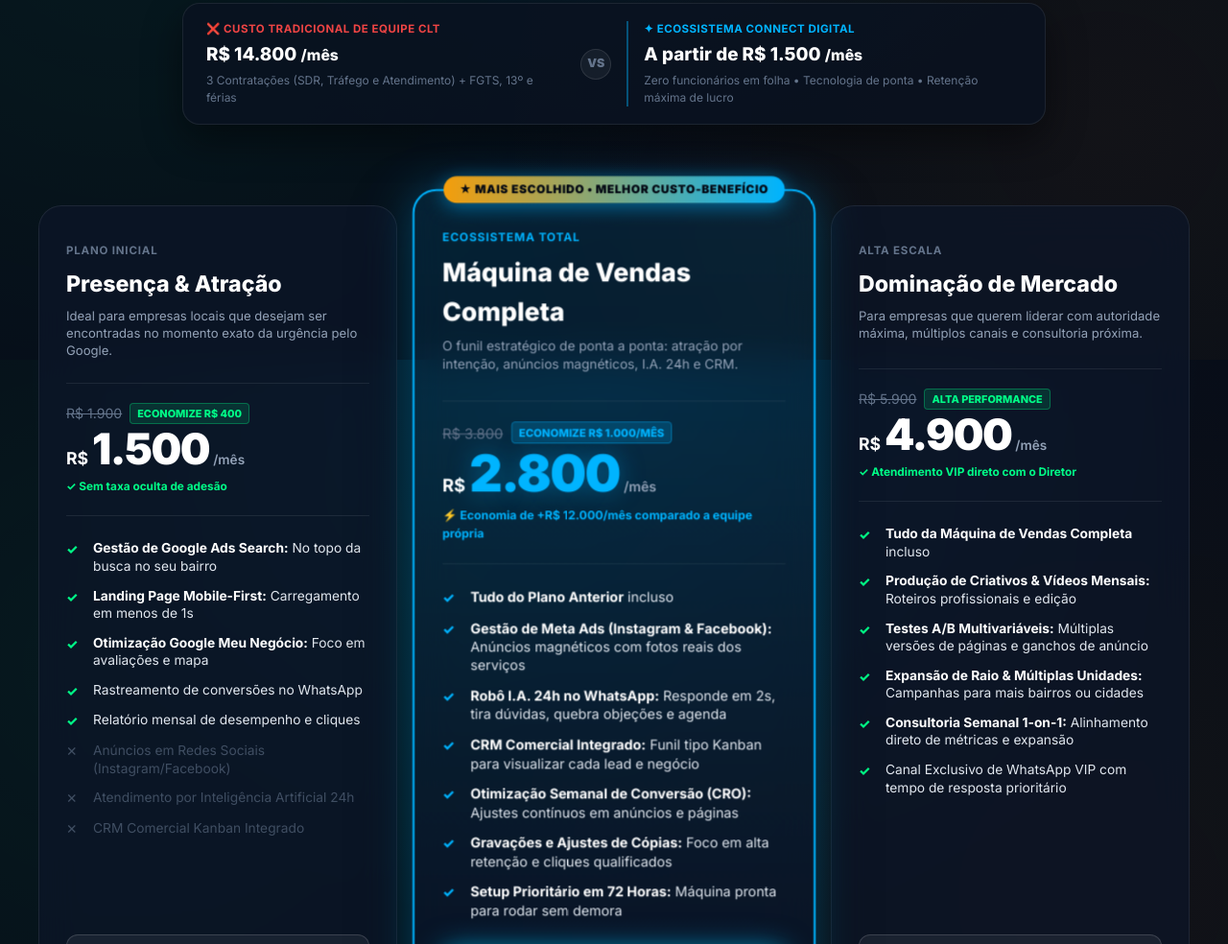
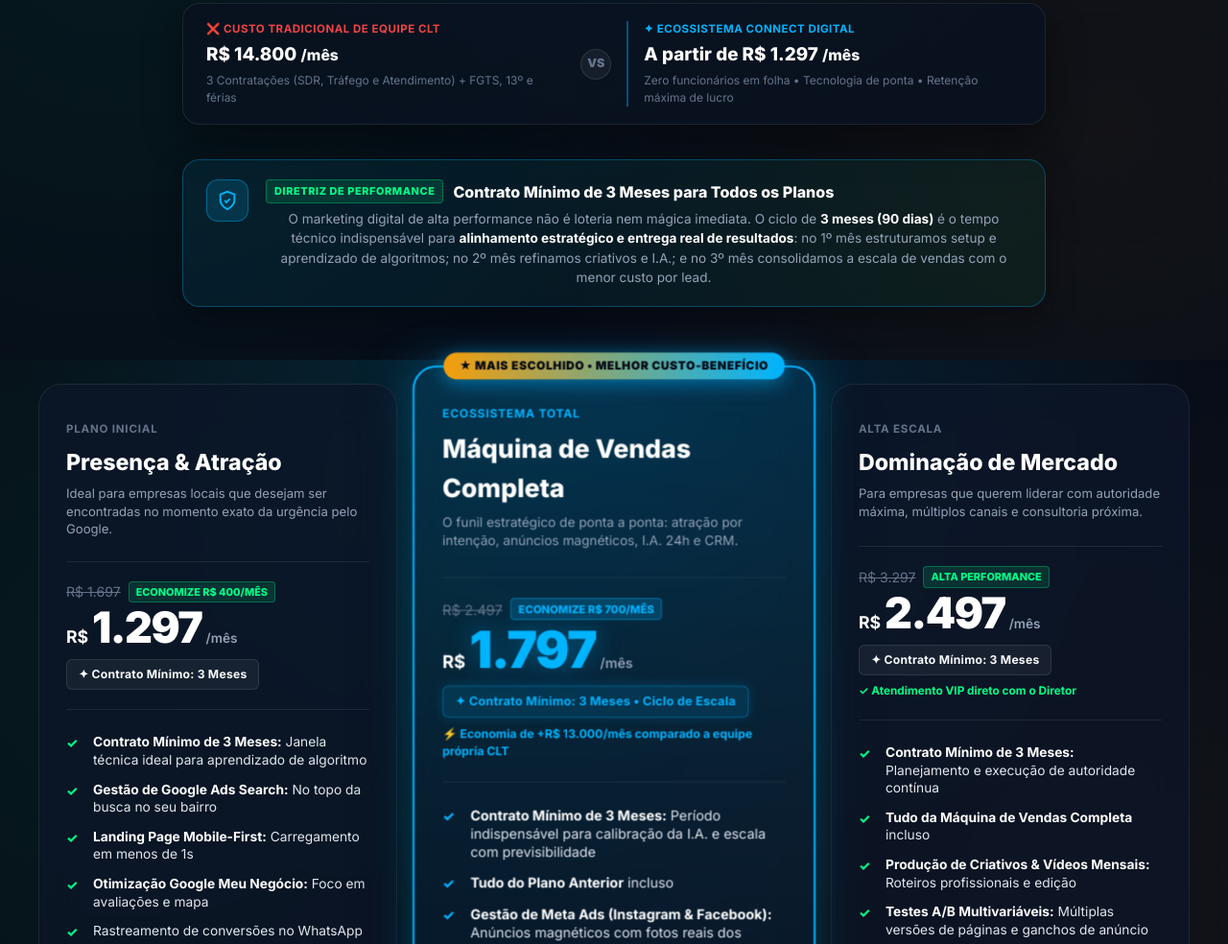
Before and after one commit to Raffaell19/apresentacao-connect-digital, a plain HTML site: page proposta.html in a window 1280 px wide. Shown: the part 425-1409 px from the top of the page at 96% size. Drawn offline with Linux system fonts and the light colour scheme.

Commit message:
feat: atualizar precos para R, R e R e adicionar regra de contrato minimo de 3 meses para alinhamento de resultados

```diff
--- a/proposta.css
+++ b/proposta.css
@@ -241,7 +241,7 @@ a {
 /* Banner de Ancoragem Psicológica (Choque de Custos CLT vs. Connect Digital) */
 .anchoring-banner {
   max-width: 960px;
-  margin: 0 auto 52px;
+  margin: 0 auto 36px;
   background: rgba(10, 18, 32, 0.85);
   border: 1px solid rgba(255, 255, 255, 0.08);
   border-radius: var(--radius-lg);
@@ -251,6 +251,104 @@ a {
   align-items: center;
   gap: 16px;
   box-shadow: 0 16px 40px rgba(0, 0, 0, 0.45);
+}
+
+/* Banner de Alinhamento: Diretriz de Contrato Mínimo de 3 Meses */
+.contract-rule-banner {
+  max-width: 960px;
+  margin: 0 auto 48px;
+  background: linear-gradient(135deg, rgba(0, 180, 255, 0.08) 0%, rgba(0, 255, 136, 0.05) 100%);
+  border: 1px solid rgba(0, 180, 255, 0.3);
+  border-radius: var(--radius-lg);
+  padding: 20px 24px;
+  display: flex;
+  align-items: flex-start;
+  gap: 18px;
+  box-shadow: 0 10px 30px rgba(0, 0, 0, 0.35);
+}
+
+.contract-rule-icon {
+  width: 44px;
+  height: 44px;
+  min-width: 44px;
+  border-radius: 12px;
+  background: rgba(0, 180, 255, 0.15);
+  border: 1px solid rgba(0, 180, 255, 0.4);
+  color: var(--cyan-neon);
+  display: flex;
+  align-items: center;
+  justify-content: center;
+}
+
+.contract-rule-icon svg {
+  width: 22px;
+  height: 22px;
+}
+
+.contract-rule-content {
+  flex: 1;
+}
+
+.contract-rule-header {
+  display: flex;
+  align-items: center;
+  gap: 10px;
+  flex-wrap: wrap;
+  margin-bottom: 6px;
+}
+
+.contract-rule-tag {
+  font-size: 0.68rem;
+  font-weight: 800;
+  text-transform: uppercase;
+  letter-spacing: 0.6px;
+  color: var(--emerald-neon);
+  background: rgba(0, 255, 136, 0.12);
+  border: 1px solid rgba(0, 255, 136, 0.3);
+  padding: 3px 8px;
+  border-radius: 4px;
+}
+
+.contract-rule-header h4 {
+  font-size: 1rem;
+  font-weight: 800;
+  color: #ffffff;
+  margin: 0;
+}
+
+.contract-rule-content p {
+  font-size: 0.85rem;
+  color: var(--text-muted);
+  line-height: 1.5;
+  margin: 0;
+}
+
+.contract-rule-content strong {
+  color: #ffffff;
+}
+
+/* Badge de Contrato Mínimo no Card */
+.plan-contract-badge {
+  display: inline-flex;
+  align-items: center;
+  justify-content: center;
+  gap: 6px;
+  margin-top: 10px;
+  font-size: 0.76rem;
+  font-weight: 700;
+  padding: 6px 12px;
+  border-radius: 6px;
+  background: rgba(255, 255, 255, 0.05);
+  border: 1px solid rgba(255, 255, 255, 0.1);
+  color: var(--text-secondary);
+  letter-spacing: 0.02em;
+}
+
+.plan-contract-badge.featured-badge {
+  background: rgba(0, 180, 255, 0.12);
+  border-color: rgba(0, 180, 255, 0.35);
+  color: var(--cyan-neon);
+  box-shadow: 0 0 12px rgba(0, 180, 255, 0.2);
 }
 
 .anchor-col-danger {
--- a/proposta.html
+++ b/proposta.html
@@ -92,9 +92,27 @@
 
         <div class="anchor-col-success">
           <span class="anchor-tag success">✦ Ecossistema Connect Digital</span>
-          <strong class="anchor-main-val">A partir de R$ 1.500 <small>/mês</small></strong>
-          <span class="anchor-sub-desc">Zero funcionários em folha • Tecnologia de ponta • Retenção máxima de
-            lucro</span>
+          <strong class="anchor-main-val">A partir de R$ 1.297 <small>/mês</small></strong>
+          <span class="anchor-sub-desc">Zero funcionários em folha • Tecnologia de ponta • Retenção máxima de lucro</span>
+        </div>
+      </div>
+
+      <!-- Banner de Alinhamento Estratégico: Contrato Mínimo de 3 Meses -->
+      <div class="contract-rule-banner">
+        <div class="contract-rule-icon">
+          <svg viewBox="0 0 24 24" fill="none" stroke="currentColor" stroke-width="2">
+            <path d="M12 22s8-4 8-10V5l-8-3-8 3v7c0 6 8 10 8 10z"></path>
+            <path d="m9 12 2 2 4-4"></path>
+          </svg>
+        </div>
+        <div class="contract-rule-content">
+          <div class="contract-rule-header">
+            <span class="contract-rule-tag">DIRETRIZ DE PERFORMANCE</span>
+            <h4>Contrato Mínimo de 3 Meses para Todos os Planos</h4>
+          </div>
+          <p>
+            O marketing digital de alta performance não é loteria nem mágica imediata. O ciclo de <strong>3 meses (90 dias)</strong> é o tempo técnico indispensável para <strong>alinhamento estratégico e entrega real de resultados</strong>: no 1º mês estruturamos setup e aprendizado de algoritmos; no 2º mês refinamos criativos e I.A.; e no 3º mês consolidamos a escala de vendas com o menor custo por lead.
+          </p>
         </div>
       </div>
     </div>
@@ -118,18 +136,22 @@
 
         <div class="price-block">
           <div class="price-strike-row">
-            <span class="strike-price">R$ 1.900</span>
-            <span class="discount-badge">ECONOMIZE R$ 400</span>
+            <span class="strike-price">R$ 1.697</span>
+            <span class="discount-badge">ECONOMIZE R$ 400/MÊS</span>
           </div>
           <div class="price-main-row">
             <span class="currency-symbol">R$</span>
-            <span class="price-number">1.500</span>
+            <span class="price-number">1.297</span>
             <span class="price-period">/mês</span>
           </div>
-          <span class="price-anchor-savings">✓ Sem taxa oculta de adesão</span>
+          <div class="plan-contract-badge">✦ Contrato Mínimo: 3 Meses</div>
         </div>
 
         <ul class="features-list">
+          <li class="feature-item">
+            <span class="feature-icon-check">✓</span>
+            <span><strong>Contrato Mínimo de 3 Meses:</strong> Janela técnica ideal para aprendizado de algoritmo</span>
+          </li>
           <li class="feature-item">
             <span class="feature-icon-check">✓</span>
             <span><strong>Gestão de Google Ads Search:</strong> No topo da busca no seu bairro</span>
@@ -164,7 +186,7 @@
           </li>
         </ul>
 
-        <a href="https://wa.me/5551998777570?text=Ol%C3%A1%20Rafael!%20Analisei%20a%20proposta%20comercial%20da%20Connect%20Digital%20e%20quero%20fechar%20o%20Plano%201%20(Presen%C3%A7a%20%26%20Atra%C3%A7%C3%A3o%20-%20R%24%201.500%2Fm%C3%AAs).%20Como%20iniciamos%3F"
+        <a href="https://wa.me/5551998777570?text=Ol%C3%A1%20Rafael!%20Analisei%20a%20proposta%20comercial%20da%20Connect%20Digital%20e%20quero%20fechar%20o%20Plano%201%20(Presen%C3%A7a%20%26%20Atra%C3%A7%C3%A3o%20-%20R%24%201.297%2Fm%C3%AAs%20com%20contrato%20de%203%20meses).%20Como%20iniciamos%3F"
           target="_blank" rel="noopener" class="btn-plan btn-secondary">
           <span>Escolher Presença &amp; Atração</span>
         </a>
@@ -186,22 +208,27 @@
 
         <div class="price-block">
           <div class="price-strike-row">
-            <span class="strike-price">R$ 3.800</span>
+            <span class="strike-price">R$ 2.497</span>
             <span class="discount-badge" style="background: rgba(0, 180, 255, 0.2); color: var(--cyan-neon); border-color: rgba(0, 180, 255, 0.4);">
-              ECONOMIZE R$ 1.000/MÊS
+              ECONOMIZE R$ 700/MÊS
             </span>
           </div>
           <div class="price-main-row">
             <span class="currency-symbol">R$</span>
-            <span class="price-number">2.800</span>
+            <span class="price-number">1.797</span>
             <span class="price-period">/mês</span>
           </div>
-          <span class="price-anchor-savings" style="color: var(--cyan-neon);">
-            ⚡ Economia de +R$ 12.000/mês comparado a equipe própria
+          <div class="plan-contract-badge featured-badge">✦ Contrato Mínimo: 3 Meses • Ciclo de Escala</div>
+          <span class="price-anchor-savings" style="color: var(--cyan-neon); display: block; margin-top: 8px;">
+            ⚡ Economia de +R$ 13.000/mês comparado a equipe própria CLT
           </span>
         </div>
 
         <ul class="features-list">
+          <li class="feature-item">
+            <span class="feature-icon-check" style="color: var(--cyan-neon);">✓</span>
+            <span><strong>Contrato Mínimo de 3 Meses:</strong> Período indispensável para calibração da I.A. e escala com previsibilidade</span>
+          </li>
           <li class="feature-item">
             <span class="feature-icon-check" style="color: var(--cyan-neon);">✓</span>
             <span><strong>Tudo do Plano Anterior</strong> incluso</span>
@@ -232,7 +259,7 @@
           </li>
         </ul>
 
-        <a href="https://wa.me/5551998777570?text=Ol%C3%A1%20Rafael!%20Analisei%20a%20proposta%20comercial%20da%20Connect%20Digital%20e%20decidi%20pelo%20Plano%202%20(M%C3%A1quina%20de%20Vendas%20Completa%20-%20R%24%202.800%2Fm%C3%AAs).%20Quero%20ativar%20o%20ecossistema%20completo!"
+        <a href="https://wa.me/5551998777570?text=Ol%C3%A1%20Rafael!%20Analisei%20a%20proposta%20comercial%20da%20Connect%20Digital%20e%20decidi%20pelo%20Plano%202%20(M%C3%A1quina%20de%20Vendas%20Completa%20-%20R%24%201.797%2Fm%C3%AAs%20com%20contrato%20de%203%20meses).%20Quero%20ativar%20o%20ecossistema%20completo!"
           target="_blank" rel="noopener" class="btn-plan btn-primary-hero">
           <span>ATIVAR MÁQUINA DE VENDAS ➔</span>
         </a>
@@ -250,18 +277,23 @@
 
         <div class="price-block">
           <div class="price-strike-row">
-            <span class="strike-price">R$ 5.900</span>
+            <span class="strike-price">R$ 3.297</span>
             <span class="discount-badge">ALTA PERFORMANCE</span>
           </div>
           <div class="price-main-row">
             <span class="currency-symbol">R$</span>
-            <span class="price-number">4.900</span>
+            <span class="price-number">2.497</span>
             <span class="price-period">/mês</span>
           </div>
-          <span class="price-anchor-savings">✓ Atendimento VIP direto com o Diretor</span>
+          <div class="plan-contract-badge">✦ Contrato Mínimo: 3 Meses</div>
+          <span class="price-anchor-savings" style="display: block; margin-top: 8px;">✓ Atendimento VIP direto com o Diretor</span>
         </div>
 
         <ul class="features-list">
+          <li class="feature-item">
+            <span class="feature-icon-check">✓</span>
+            <span><strong>Contrato Mínimo de 3 Meses:</strong> Planejamento e execução de autoridade contínua</span>
+          </li>
           <li class="feature-item">
             <span class="feature-icon-check">✓</span>
             <span><strong>Tudo da Máquina de Vendas Completa</strong> incluso</span>
@@ -288,7 +320,7 @@
           </li>
         </ul>
 
-        <a href="https://wa.me/5551998777570?text=Ol%C3%A1%20Rafael!%20Analisei%20a%20proposta%20comercial%20da%20Connect%20Digital%20e%20tenho%20interesse%20no%20Plano%203%20(Domina%C3%A7%C3%A3o%20de%20Mercado%20-%20R%24%204.900%2Fm%C3%AAs).%20Podemos%20conversar%3F"
+        <a href="https://wa.me/5551998777570?text=Ol%C3%A1%20Rafael!%20Analisei%20a%20proposta%20comercial%20da%20Connect%20Digital%20e%20tenho%20interesse%20no%20Plano%203%20(Domina%C3%A7%C3%A3o%20de%20Mercado%20-%20R%24%202.497%2Fm%C3%AAs%20com%20contrato%20de%203%20meses).%20Podemos%20conversar%3F"
           target="_blank" rel="noopener" class="btn-plan btn-secondary">
           <span>Escolher Dominação de Mercado</span>
         </a>
@@ -370,13 +402,11 @@
 
       <div class="faq-item">
         <button class="faq-question-btn" type="button">
-          <span>Existe contrato com fidelidade abusiva de 12 meses?</span>
+          <span>Por que todos os planos exigem contrato mínimo de 3 meses?</span>
           <span class="faq-icon-toggle">+</span>
         </button>
         <div class="faq-answer-body">
-          Não. Trabalhamos com modelo de ciclo mensal contínuo. Nosso compromisso é gerar retorno real no caixa da sua
-          empresa já nos primeiros 30 dias para crescermos juntos e mantermos uma parceria duradoura por mérito e
-          resultado, não por amarras contratuais.
+          Porque marketing digital de alta precisão não é loteria nem mágica imediata. O ciclo de 90 dias (3 meses) é o tempo técnico necessário para: <strong>1º mês</strong> — estruturação do setup, páginas e início do aprendizado dos algoritmos (Google e Meta); <strong>2º mês</strong> — otimização contínua de criativos, calibração da I.A. e barateamento do custo por lead; e <strong>3º mês</strong> — escala consolidada com retorno previsível no seu caixa. Sem essa janela técnica, qualquer trabalho fica exposto a oscilações normais de início de teste. Essa regra garante o alinhamento mútuo indispensável para a entrega consistente de resultados reais, sem prender você em fidelidades abusivas de longo prazo (como 12 meses).
         </div>
       </div>
 
@@ -433,11 +463,11 @@
     <div class="mobile-sticky-inner">
       <div class="sticky-plan-info">
         <span class="sticky-plan-name">Plano Recomendado:</span>
-        <strong class="sticky-plan-price">Máquina de Vendas • R$ 2.800/mês</strong>
+        <strong class="sticky-plan-price">Máquina de Vendas • R$ 1.797/mês</strong>
       </div>
-      <a href="https://wa.me/5551998777570?text=Ol%C3%A1%20Rafael!%20Analisei%20a%20proposta%20comercial%20da%20Connect%20Digital%20e%20decidi%20pelo%20Plano%202%20(M%C3%A1quina%20de%20Vendas%20Completa%20-%20R%24%202.800%2Fm%C3%AAs).%20Quero%20ativar%20o%20ecossistema%20completo!"
+      <a href="https://wa.me/5551998777570?text=Ol%C3%A1%20Rafael!%20Analisei%20a%20proposta%20comercial%20da%20Connect%20Digital%20e%20decidi%20pelo%20Plano%202%20(M%C3%A1quina%20de%20Vendas%20Completa%20-%20R%24%201.797%2Fm%C3%AAs%20com%20contrato%20de%203%20meses).%20Quero%20ativar%20o%20ecossistema%20completo!"
         target="_blank" rel="noopener" class="btn-mobile-sticky-cta">
-        ESCOLHER ➔
+        ATIVAR PLANO 2 ➔
       </a>
     </div>
   </aside>
```
